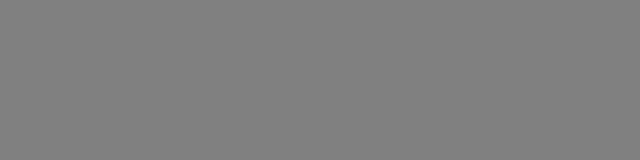
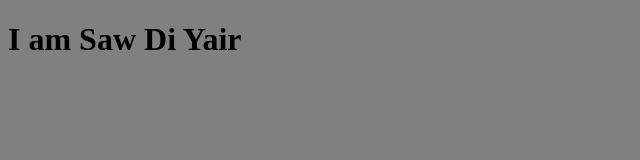
Before and after one commit to sawdiyair/2022-Oct-SWD, a plain HTML site: page index.html in a window 1280 px wide. Shown: the whole page, without its empty margins (0-640 px from the left). Drawn offline with Linux system fonts and the light colour scheme.

Commit message:
html edited

```diff
--- a/index.html
+++ b/index.html
@@ -9,6 +9,7 @@
 </head>
 <body>
     <script src="./js/app.js"></script>
+    <h1>I am Saw Di Yair </h1>
 
 </body>
 </html>
```
Also changed, not shown: about.html (+1 -0 lines).
